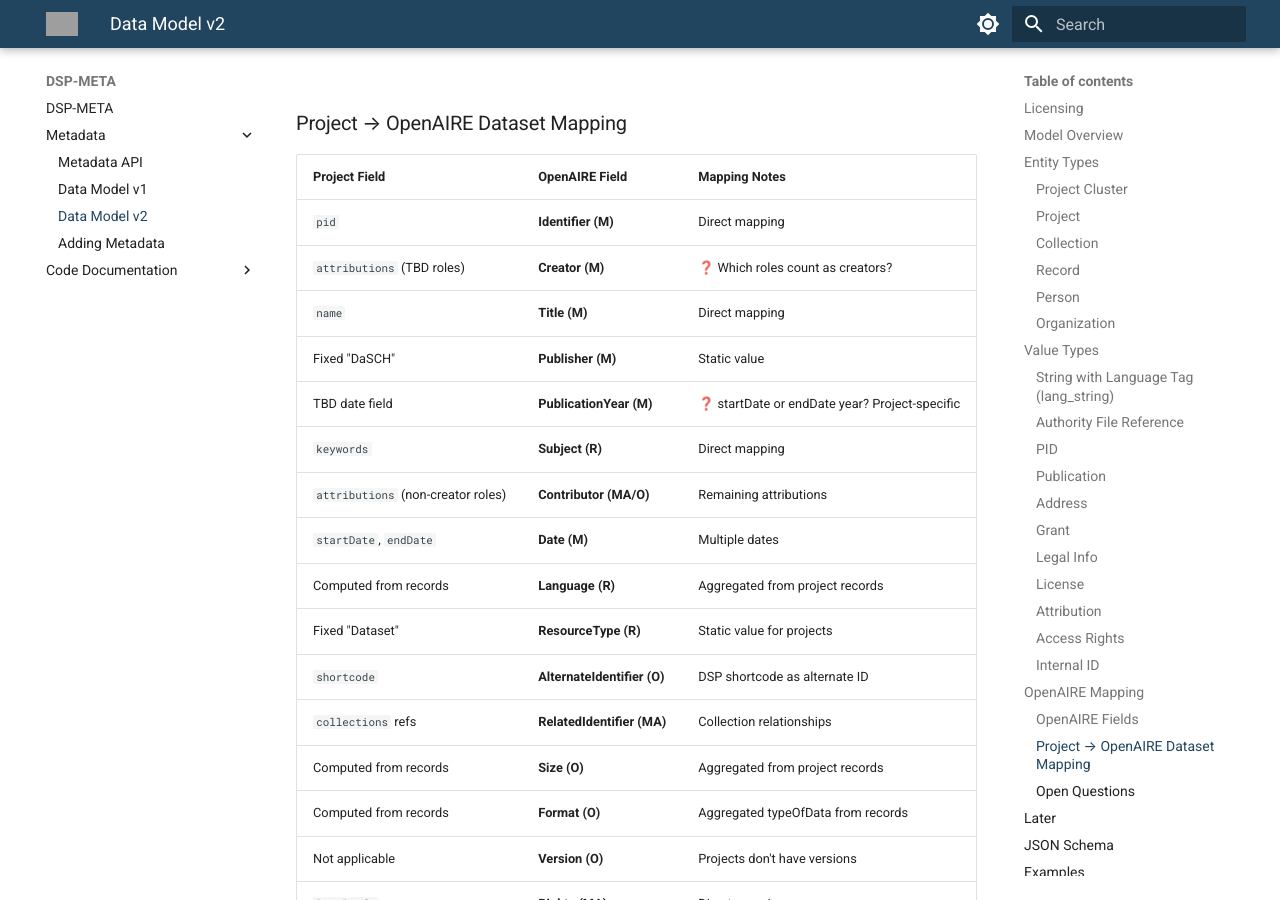
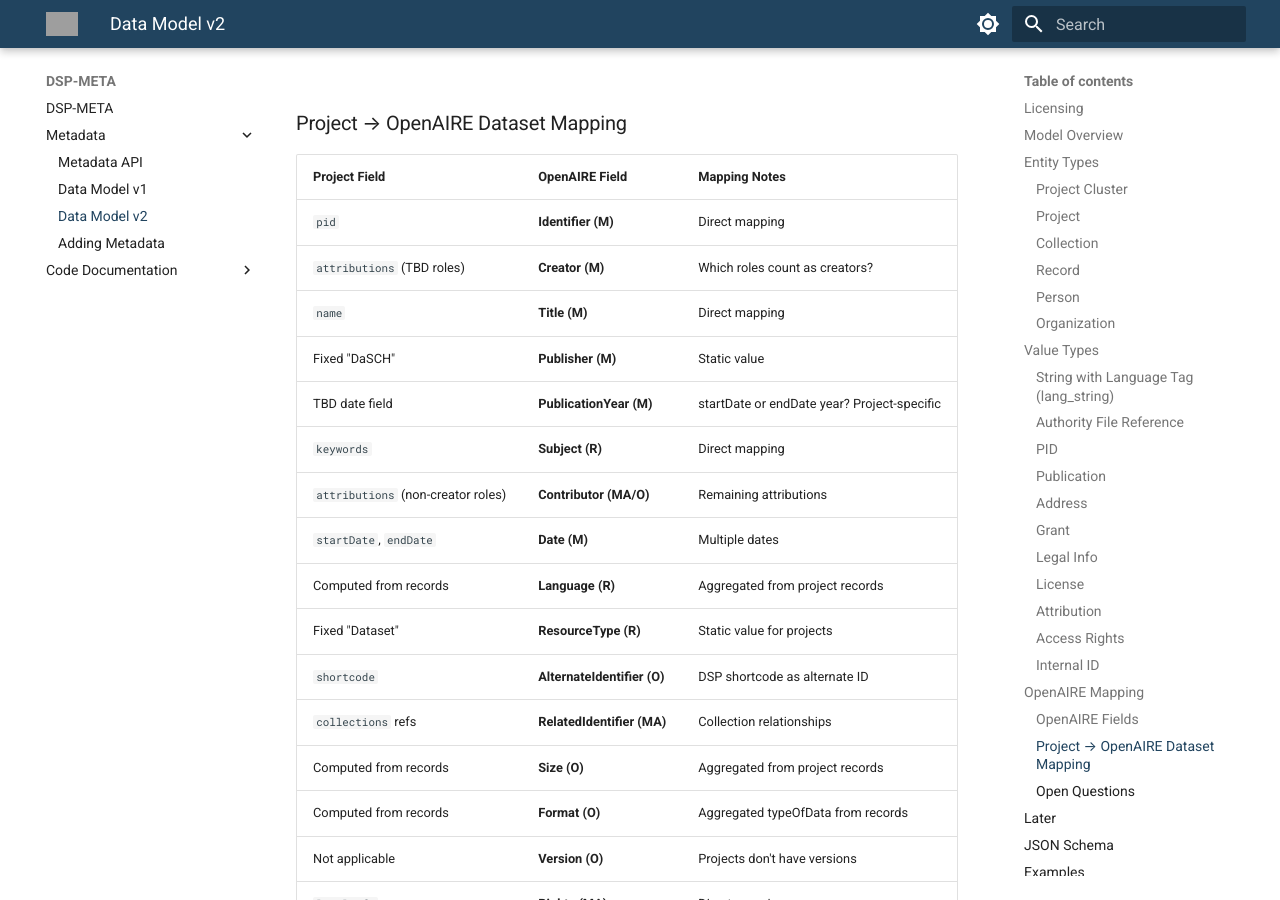
Before and after one commit to dasch-swiss/dsp-meta, an MkDocs documentation site: the page built from docs/data/v2-datamodel.md, in a window 1280 px wide and 900 px high, scrolled down 19097 px. Built offline with MkDocs 1.6.1 and Material for MkDocs 9.7.7, drawn with Linux system fonts in a browser that asks for light colours; grey boxes are pictures that could not be loaded.

```diff
--- a/docs/data/v2-datamodel.md
+++ b/docs/data/v2-datamodel.md
@@ -550,10 +550,10 @@ The OpenAIRE Guidelines specify 18 fields with the following cardinalities:
 | Project Field                      | OpenAIRE Field              | Mapping Notes                                 |
 | ---------------------------------- | --------------------------- | --------------------------------------------- |
 | `pid`                              | **Identifier (M)**          | Direct mapping                                |
-| `attributions` (TBD roles)         | **Creator (M)**             | ❓ Which roles count as creators?              |
+| `attributions` (TBD roles)         | **Creator (M)**             | Which roles count as creators?                |
 | `name`                             | **Title (M)**               | Direct mapping                                |
 | Fixed "DaSCH"                      | **Publisher (M)**           | Static value                                  |
-| TBD date field                     | **PublicationYear (M)**     | ❓ startDate or endDate year? Project-specific |
+| TBD date field                     | **PublicationYear (M)**     | startDate or endDate year? Project-specific   |
 | `keywords`                         | **Subject (R)**             | Direct mapping                                |
 | `attributions` (non-creator roles) | **Contributor (MA/O)**      | Remaining attributions                        |
 | `startDate`, `endDate`             | **Date (M)**                | Multiple dates                                |
@@ -588,7 +588,8 @@ The OpenAIRE Guidelines specify 18 fields with the following cardinalities:
     - [https://www.w3.org/TR/prov-o/](https://www.w3.org/TR/prov-o/)
     - track provenance of dataset etc. through time (even before entered)
     - could also track version history in the archive (predecessor)
-- Model Person and Organization in a re-useable fashion. This should include making stuff like affiliation time/project bound
+- Model Person and Organization in a re-useable fashion. This should include making stuff like
+  affiliation time/project bound
 - Alongside keywords, we could also have categories. Where keywords are free text, categories are from a controlled vocabulary.
 - Model attribution in terms of DataCite contribution types.
 - Model TypeOfData in terms of DataCite's resource types.
```
Also changed, not shown: docs/code/observability.md (+2 -1 lines), 1 other file.
